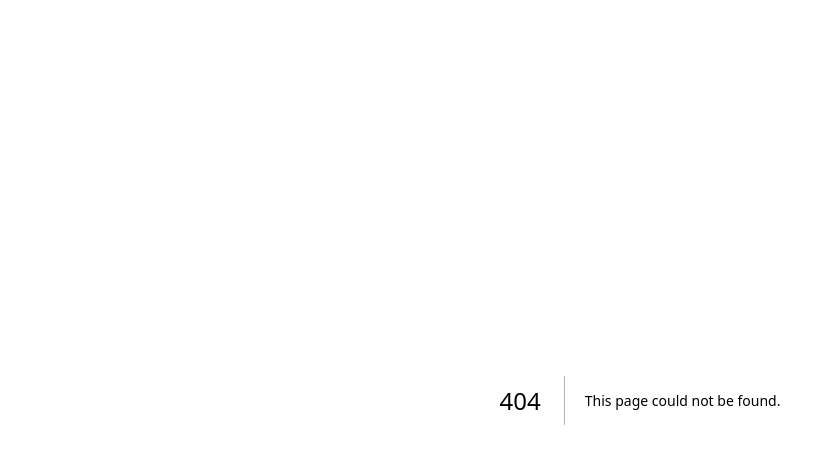
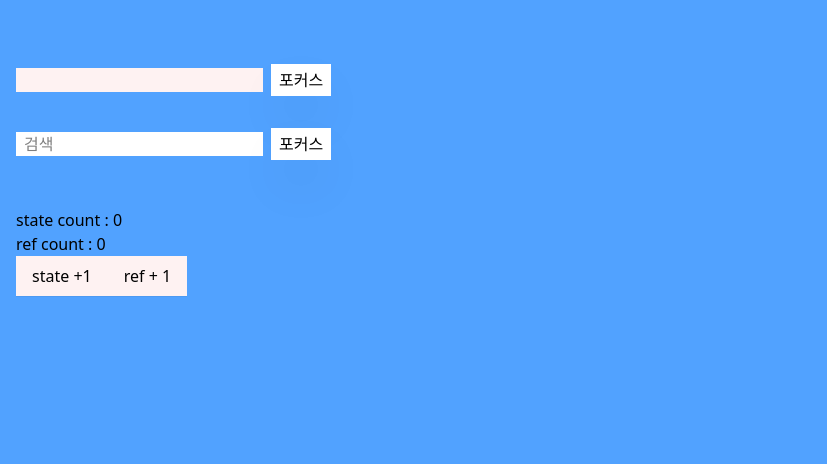
Before and after one commit to dohee12/NextJS_Study-TypeScript, a Next.js app: page /counter in a window 1280 px wide. Before the commit this address had no page. Shown: the top 464 px of the page, without its empty margins (0-827 px from the left). Built offline with nearby package versions, Linux system fonts and the light colour scheme; a web font is replaced by a local one.

Commit message:
useState, useRef, inputRef 사용 및 focus 사용, state, ref 버튼 클릭 시 숫자 증가

```diff
--- /dev/null
+++ b/src/app/counter/page.tsx
@@ -0,0 +1,67 @@
+"use client"; // js를 사용한 클라이언트를 하기 위해서는 사용
+import { useState, useRef } from "react";
+import MyInput from "../../components/MyInput";
+
+export default function Home() {
+  const myInputRef = useRef<HTMLInputElement>(null);
+  const inputRef = useRef<HTMLInputElement>(null); // Dom을 컨트롤
+
+  const [count, setCount] = useState(0);
+  const countRef = useRef(0);
+
+  const focusInput = () => {
+    if (inputRef.current !== null) {
+      inputRef.current.focus();
+    }
+  };
+  return (
+    <div className="p-4">
+      <div className="py-8">
+        <div className="py-4">
+          <MyInput ref={myInputRef} />
+          <button
+            className="ml-2 px-2 py-1 bg-white shadow-2xl"
+            onClick={() => {
+              myInputRef.current?.focus();
+            }}
+          >
+            포커스
+          </button>
+        </div>
+        <div className="py-4">
+          <input
+            placeholder="검색"
+            className="bg-white px-2 shadow-2xl"
+            ref={inputRef}
+          ></input>
+          <button
+            className="ml-2 px-2 py-1 bg-white shadow-2xl"
+            onClick={focusInput}
+          >
+            포커스
+          </button>
+        </div>
+      </div>
+      <div> state count : {count} </div>
+      <div> ref count : {countRef.current}</div>
+      <div>
+        <button
+          className="bg-red-50 px-4 py-2 shadow-2xs cursor-pointer"
+          onClick={() => {
+            setCount(count + 1);
+          }}
+        >
+          state +1
+        </button>
+        <button
+          className="bg-red-50 px-4 py-2 shadow-2xs cursor-pointer"
+          onClick={() => {
+            countRef.current = countRef.current + 1;
+          }}
+        >
+          ref + 1
+        </button>
+      </div>
+    </div>
+  );
+}
```
